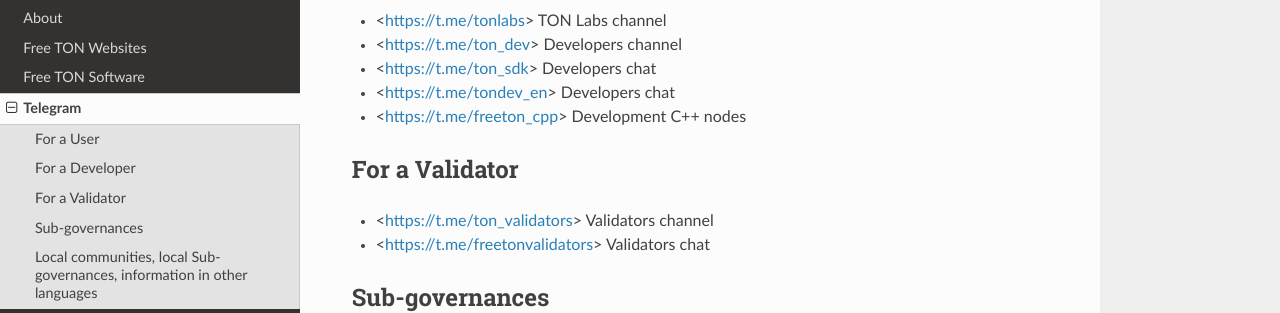
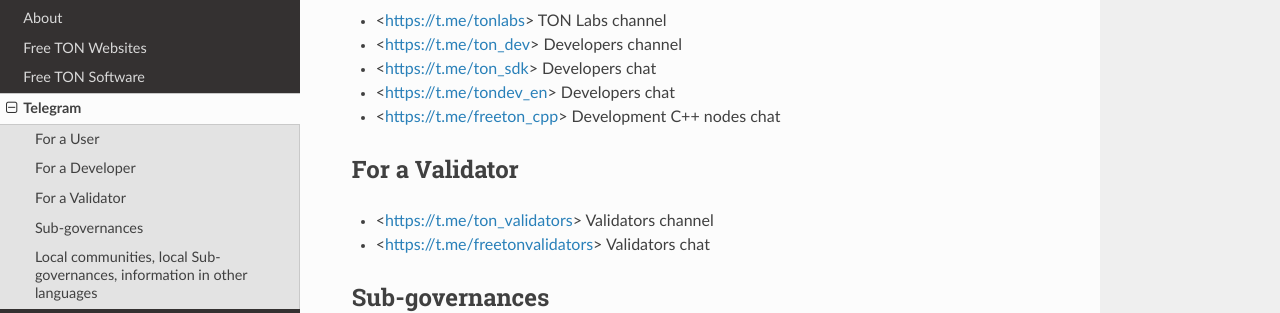
Before and after one commit to OCamlPro/www.freeton.link, a Sphinx documentation site: the page built from sphinx/telegram.rst, in a window 1280 px wide and 900 px high, scrolled down 304 px. Shown: the part 151-464 px from the top of the window. Built offline with Sphinx 7.4.7 and the Read the Docs theme 2.0.0, drawn with Linux system fonts in a browser that asks for light colours; the version number could not be read and is left out.

Commit message:
telegram.rst 1 faute

```diff
--- a/sphinx/telegram.rst
+++ b/sphinx/telegram.rst
@@ -16,7 +16,7 @@
 * <https://t.me/ton_dev> Developers channel
 * <https://t.me/ton_sdk> Developers chat
 * <https://t.me/tondev_en> Developers chat
-* <https://t.me/freeton_cpp> Development C++ nodes
+* <https://t.me/freeton_cpp> Development C++ nodes chat
 
 For a Validator
 ~~~~~~~~~~~~~~~
```
